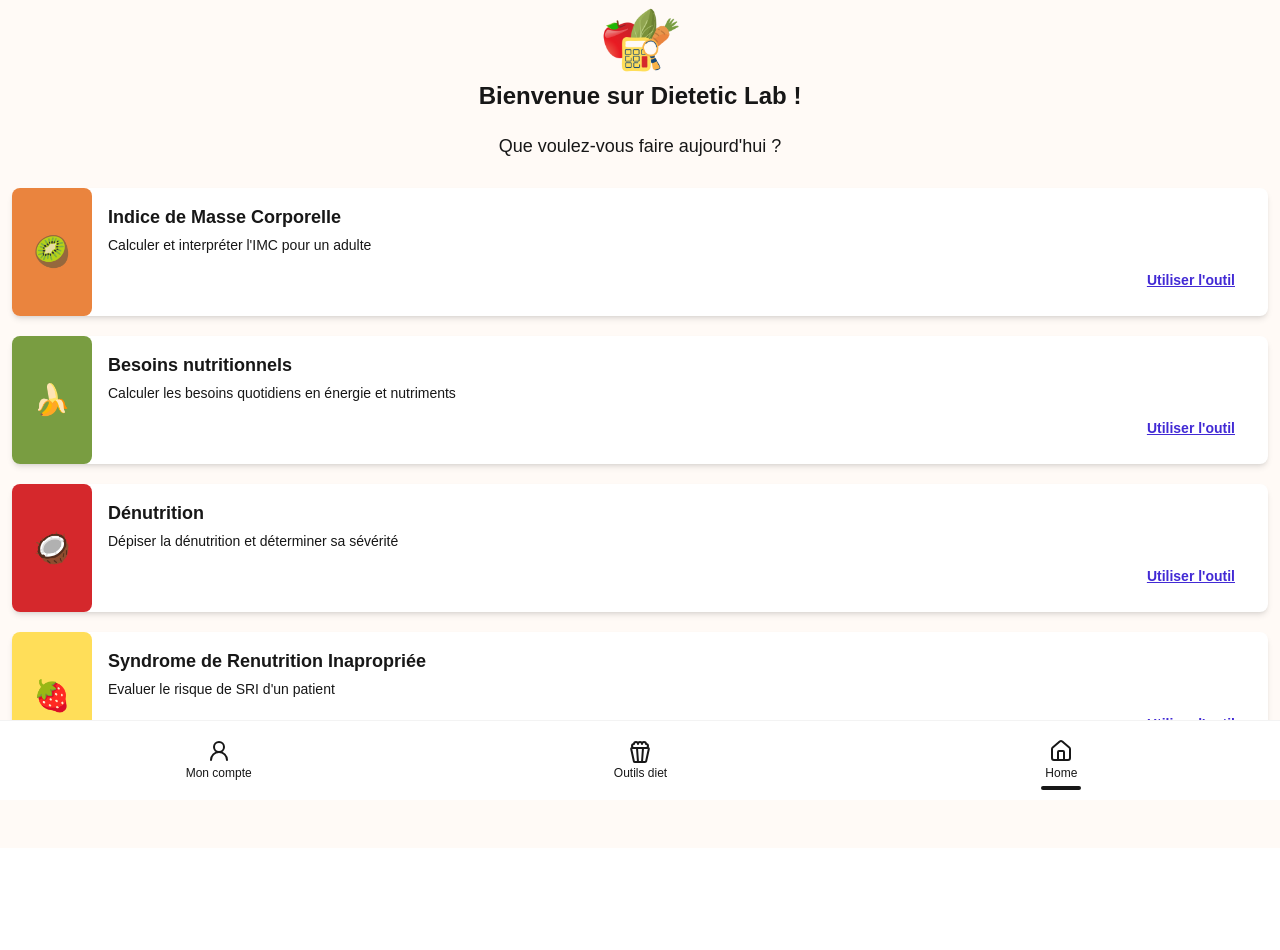
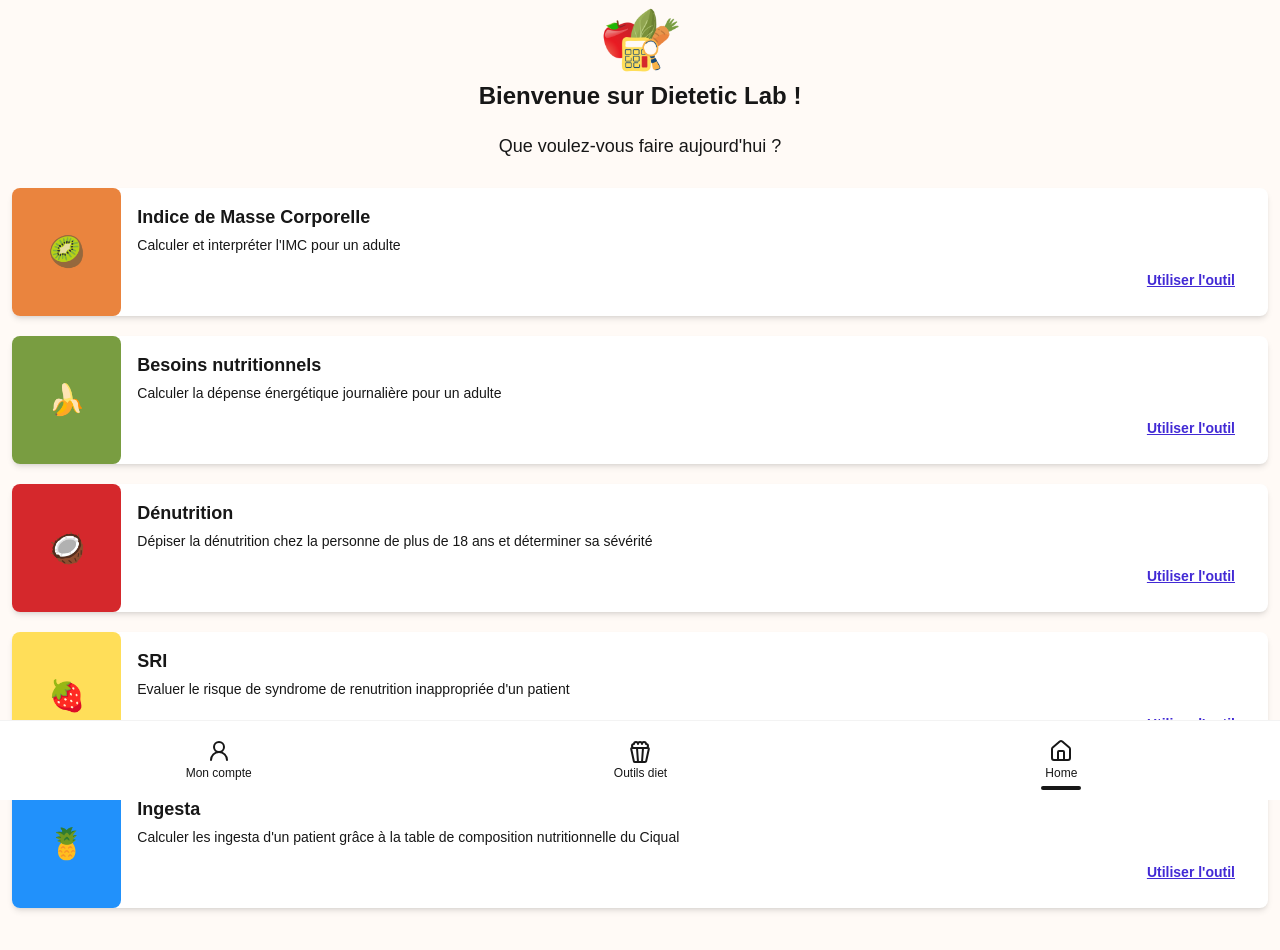
Before and after one commit to Edwige08/dietetic_lab_front, a Next.js app: page / in a window 1280 px wide. Shown: the top 950 px of the page. Before the commit the page ends 848 px from the top, so only its background shows below. Built offline with nearby package versions, Linux system fonts and the light colour scheme.

Commit message:
add: card for ingesta page and add style

```diff
--- a/src/app/globals.css
+++ b/src/app/globals.css
@@ -13,6 +13,10 @@
   --yellowLightColor: #faeaac;
   --yellowColor: #ffde59;
   --yellowSecondColor: #d4ac0b;
+  --blueLightColor: #a0cffa;
+  --blueColor: #2191fb;
+  --pinkColor: #ff9fb2;
+  --purpleColor: #805d93;
   --grayLightColor: #e9e9ea;
   --grayMediumColor: #c8c8c8;
   --grayColor: #494e5f;
--- a/src/app/page.tsx
+++ b/src/app/page.tsx
@@ -32,7 +32,7 @@ export default function Home() {
             emoji="🍌"
             bgColor="bg-(--greenColor)"
             title="Besoins nutritionnels"
-            description="Calculer les besoins quotidiens en énergie et nutriments"
+            description="Calculer la dépense énergétique journalière pour un adulte"
           />
         </Link>
 
@@ -41,7 +41,7 @@ export default function Home() {
             emoji="🥥"
             bgColor="bg-(--redColor)"
             title="Dénutrition"
-            description="Dépiser la dénutrition et déterminer sa sévérité"
+            description="Dépiser la dénutrition chez la personne de plus de 18 ans et déterminer sa sévérité"
           />
         </Link>
 
@@ -49,8 +49,17 @@ export default function Home() {
           <CardSection
             emoji="🍓"
             bgColor="bg-(--yellowColor)"
-            title="Syndrome de Renutrition Inapropriée"
-            description="Evaluer le risque de SRI d'un patient"
+            title="SRI"
+            description="Evaluer le risque de syndrome de renutrition inappropriée d'un patient"
+          />
+        </Link>
+
+        <Link href={"/ingesta"}>
+          <CardSection
+            emoji="🍍"
+            bgColor="bg-(--blueColor)"
+            title="Ingesta"
+            description="Calculer les ingesta d'un patient grâce à la table de composition nutritionnelle du Ciqual"
           />
         </Link>
       </div>
--- a/src/components/CardSection.tsx
+++ b/src/components/CardSection.tsx
@@ -2,10 +2,10 @@ export default function CardSection(props: { bgColor: string, emoji: string, tit
     return (
         <>
             <div className="card card-side bg-white shadow-md mx-3 my-2">
-                <figure className={`p-3 rounded-lg text-3xl w-20 ${props.bgColor}`}>
+                <figure className={`rounded-lg text-3xl w-30 ${props.bgColor}`}>
                     {props.emoji}
                 </figure>
-                <div className="card-body p-4 gap-1">
+                <div className="card-body w-full p-4 gap-1">
                     <h2 className="card-title">{props.title}</h2>
                     <p className="">{props.description}</p>
                     <div className="card-actions justify-end">
--- a/src/components/Dock.tsx
+++ b/src/components/Dock.tsx
@@ -37,7 +37,7 @@ export default function Dock() {
                                 <li className="flex justify-center border bg-(--greenLightColor) rounded-xl h-12 shadow-md"><Link href="/dej" className="text-lg">🍌 Calcul DEJ</Link></li>
                                 <li className="flex justify-center border bg-(--redLightColor) rounded-xl h-12 shadow-md"><Link href="/undernutrition" className="text-lg">🥥 Eval dénutrition</Link></li>
                                 <li className="flex justify-center border bg-(--yellowLightColor) rounded-xl h-12 shadow-md"><Link href="/sri" className="text-lg">🍓 Evaluation SRI</Link></li>
-                                <li className="flex justify-center border bg-(--grayMediumColor) rounded-xl h-12 shadow-md"><Link href="/ingesta" className="text-lg">🍇 Calcul Ingesta</Link></li>
+                                <li className="flex justify-center border bg-(--blueLightColor) rounded-xl h-12 shadow-md"><Link href="/ingesta" className="text-lg">🍍 Calcul Ingesta</Link></li>
                             </ul>
                         </div>
                         <ul className="text-end">
```
